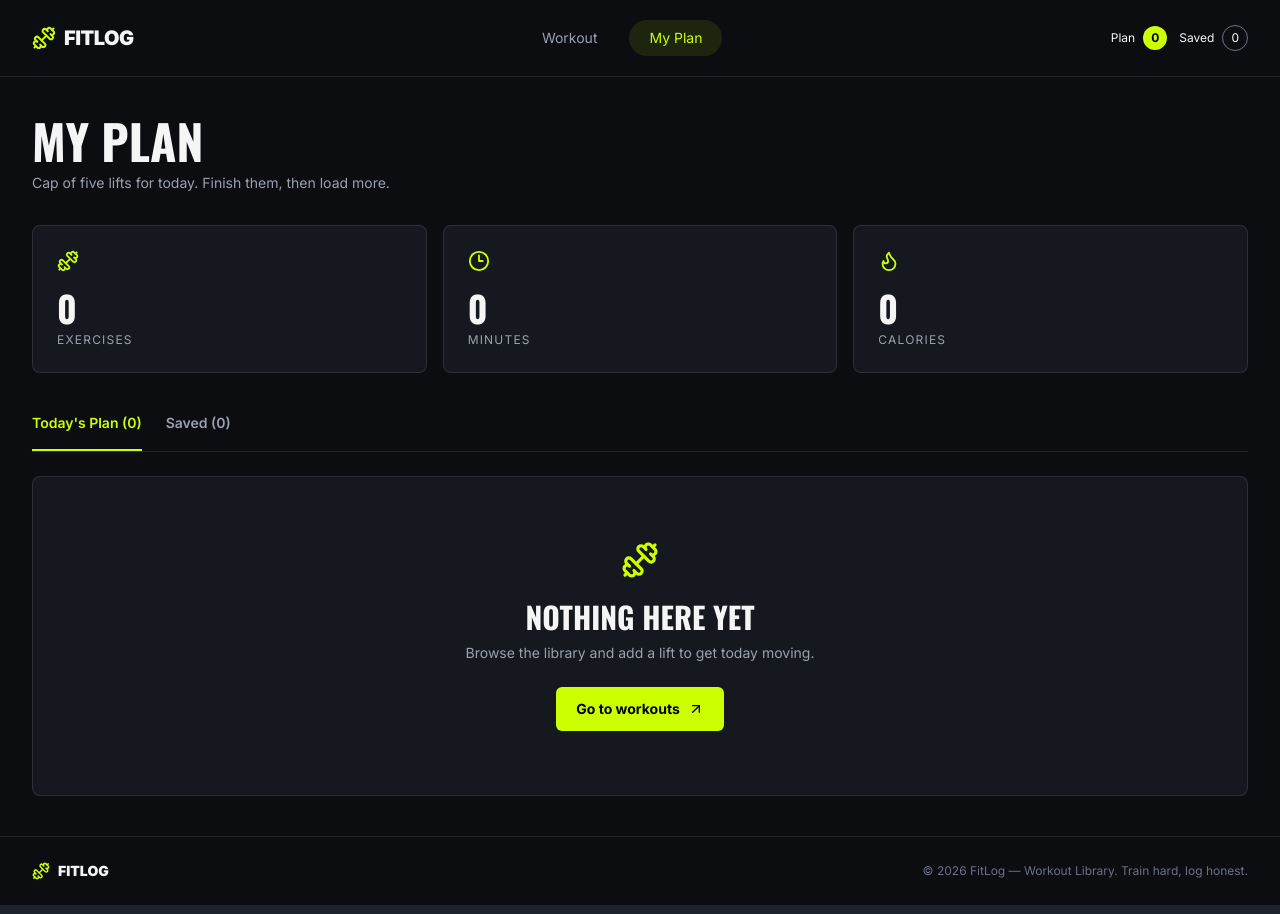
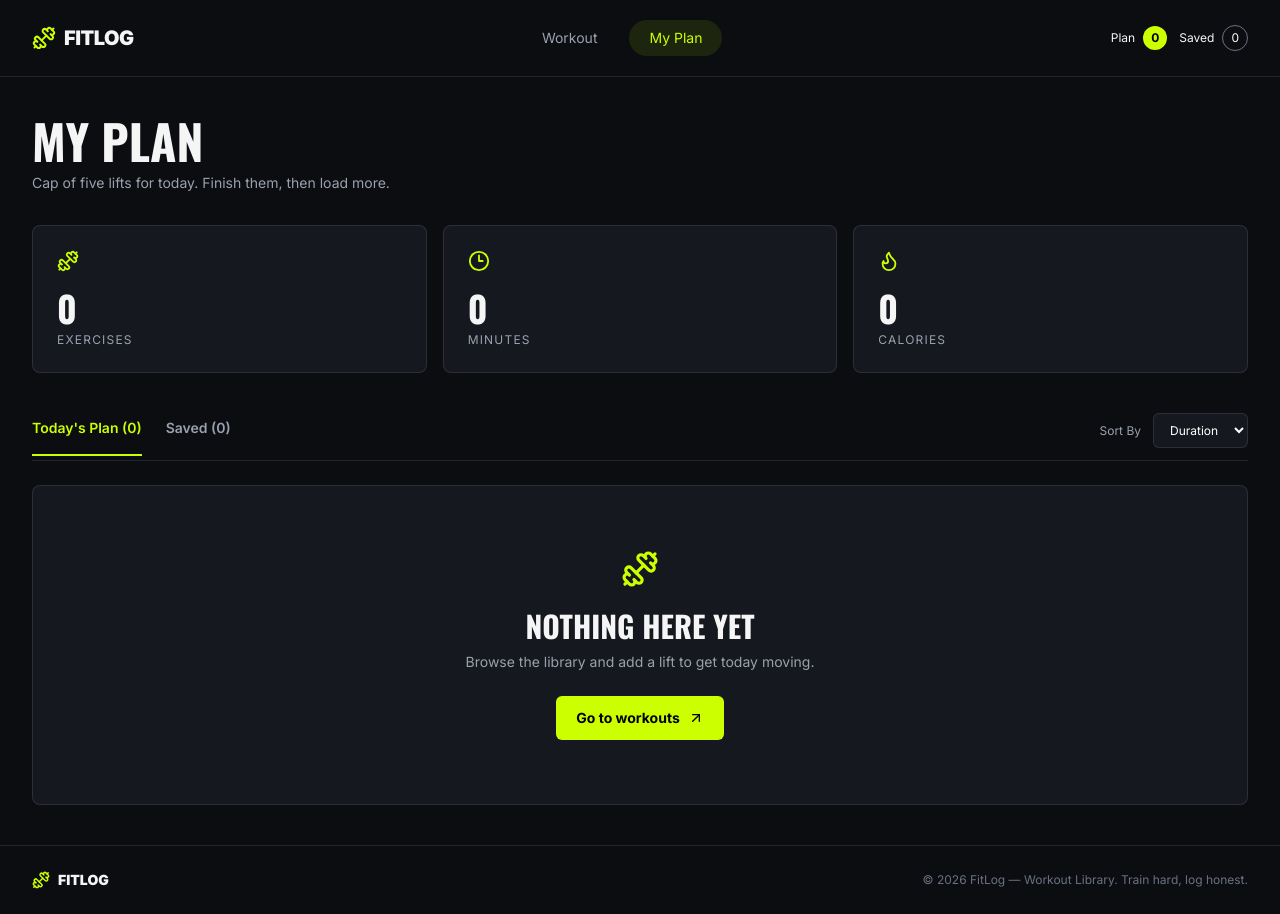
Before and after one commit to Junaid-redart/fitlog-workout-library, a Next.js app: page /my-plan in a window 1280 px wide. Built offline with nearby package versions, Linux system fonts and the light colour scheme.

Commit message:
Fix hydration issue with workout context

```diff
--- a/components/MyPlan.tsx
+++ b/components/MyPlan.tsx
@@ -17,6 +17,7 @@ import { useWorkout } from "@/context/WorkoutContext";
 
 const MyPlan = () => {
     const [activeTab, setActiveTab] = useState("plan");
+    const [sortBy, setSortBy] = useState("duration");
 
     const {
         plan,
@@ -26,18 +27,32 @@ const MyPlan = () => {
         markAsDone,
     } = useWorkout();
 
-  // Calculate stats from today's plan
-  const totalMinutes = plan.reduce(
+    const workouts = activeTab === "plan" ? plan : saved;
+    const sortedWorkouts = [...workouts].sort((a, b) => {
+        if (sortBy === "duration") {
+            return a.duration - b.duration;
+        }
+
+        if (sortBy === "calories") {
+            return b.caloriesBurned - a.caloriesBurned;
+        }
+
+        if (sortBy === "rating") {
+            return b.rating - a.rating;
+        }
+
+        return 0;
+    });
+
+    const totalMinutes = workouts.reduce(
         (total, workout) => total + workout.duration,
         0
     );
 
-  const totalCalories = plan.reduce(
+    const totalCalories = workouts.reduce(
         (total, workout) => total + workout.caloriesBurned,
         0
     );
-
-  const workouts = activeTab === "plan" ? plan : saved;
 
     return (
         <section className="mx-auto max-w-7xl px-4 py-10 md:px-8">
@@ -57,7 +72,7 @@ const MyPlan = () => {
                 <div className="rounded-lg border border-white/10 bg-[#15181e] p-6">
                     <Dumbbell className="text-[#ccff00]" size={22} />
                     <h2 className="mt-4 font-display text-4xl font-bold">
-            {plan.length}
+                        {workouts.length}
                     </h2>
                     <p className="mt-1 text-xs uppercase tracking-widest text-gray-400">
                         Exercises
@@ -85,12 +100,14 @@ const MyPlan = () => {
                 </div>
             </div>
 
-      {/* Tabs */}
-      <div className="mt-10 flex gap-6 border-b border-white/10">
+
+            {/* Tabs and Sorting */}
+            <div className="mt-10 flex flex-wrap items-center justify-between gap-4 border-b border-white/10">
+
+                <div className="flex gap-6">
                     <button
                         onClick={() => setActiveTab("plan")}
-          className={`border-b-2 pb-4 text-sm font-semibold ${
-            activeTab === "plan"
+                        className={`border-b-2 pb-4 text-sm font-semibold ${activeTab === "plan"
                                 ? "border-[#ccff00] text-[#ccff00]"
                                 : "border-transparent text-gray-400"
                             }`}
@@ -100,8 +117,7 @@ const MyPlan = () => {
 
                     <button
                         onClick={() => setActiveTab("saved")}
-          className={`border-b-2 pb-4 text-sm font-semibold ${
-            activeTab === "saved"
+                        className={`border-b-2 pb-4 text-sm font-semibold ${activeTab === "saved"
                                 ? "border-[#ccff00] text-[#ccff00]"
                                 : "border-transparent text-gray-400"
                             }`}
@@ -109,6 +125,25 @@ const MyPlan = () => {
                         Saved ({saved.length})
                     </button>
                 </div>
+
+                <div className="mb-3 flex items-center gap-3">
+                    <label htmlFor="planSort" className="text-xs text-gray-400">
+                        Sort By
+                    </label>
+
+                    <select
+                        id="planSort"
+                        value={sortBy}
+                        onChange={(e) => setSortBy(e.target.value)}
+                        className="rounded-md border border-white/10 bg-[#15181e] px-3 py-2 text-xs text-white"
+                    >
+                        <option value="duration">Duration</option>
+                        <option value="calories">Calories</option>
+                        <option value="rating">Rating</option>
+                    </select>
+                </div>
+            </div>
+
 
             {/* Workout List */}
             <div className="mt-6 space-y-4">
@@ -136,7 +171,7 @@ const MyPlan = () => {
                         </Link>
                     </div>
                 ) : (
-          workouts.map((workout) => (
+                  sortedWorkouts.map((workout) => (
                         <div
                             key={workout.id}
                             className="flex flex-col gap-5 rounded-lg border border-white/10 bg-[#15181e] p-4 md:flex-row md:items-center"
--- a/context/WorkoutContext.tsx
+++ b/context/WorkoutContext.tsx
@@ -1,6 +1,13 @@
+
 "use client";
 
-import { createContext, useContext, useState, useEffect } from "react";
+import {
+  createContext,
+  useContext,
+  useEffect,
+  useState,
+  useSyncExternalStore,
+} from "react";
 import type { ReactNode } from "react";
 import type { IWorkout } from "@/types/workout";
 import { toast } from "react-toastify";
@@ -17,7 +24,7 @@ interface WorkoutContextType {
 
 const WorkoutContext = createContext<WorkoutContextType | null>(null);
 
-
+// Read data from localStorage
 const getStoredWorkouts = (key: string): IWorkout[] => {
   if (typeof window === "undefined") return [];
 
@@ -31,7 +38,18 @@ const getStoredWorkouts = (key: string): IWorkout[] => {
   }
 };
 
+// Check whether the app has hydrated
+const subscribe = () => () => {};
+const getClientSnapshot = () => true;
+const getServerSnapshot = () => false;
+
 export const WorkoutProvider = ({ children }: { children: ReactNode }) => {
+  const hydrated = useSyncExternalStore(
+    subscribe,
+    getClientSnapshot,
+    getServerSnapshot
+  );
+
   const [plan, setPlan] = useState<IWorkout[]>(() =>
     getStoredWorkouts("fitlogPlan")
   );
@@ -40,15 +58,13 @@ export const WorkoutProvider = ({ children }: { children: ReactNode }) => {
     getStoredWorkouts("fitlogSaved")
   );
 
+  // Save data after hydration
+  useEffect(() => {
+    if (!hydrated) return;
 
-  useEffect(() => {
     localStorage.setItem("fitlogPlan", JSON.stringify(plan));
-  }, [plan]);
-
-  useEffect(() => {
     localStorage.setItem("fitlogSaved", JSON.stringify(saved));
-  }, [saved]);
-
+  }, [plan, saved, hydrated]);
 
   const addToPlan = (workout: IWorkout) => {
     const exists = plan.find((item) => item.id === workout.id);
@@ -67,7 +83,6 @@ export const WorkoutProvider = ({ children }: { children: ReactNode }) => {
     toast.success("Added to today's plan!");
   };
 
-
   const saveWorkout = (workout: IWorkout) => {
     const exists = saved.find((item) => item.id === workout.id);
 
@@ -80,26 +95,20 @@ export const WorkoutProvider = ({ children }: { children: ReactNode }) => {
     toast.success("Workout saved!");
   };
 
-
   const removeFromPlan = (id: number) => {
     const updatedPlan = plan.filter((item) => item.id !== id);
-
     setPlan(updatedPlan);
     toast.success("Workout removed from plan!");
   };
 
-
   const removeFromSaved = (id: number) => {
     const updatedSaved = saved.filter((item) => item.id !== id);
-
     setSaved(updatedSaved);
     toast.success("Workout removed from saved!");
   };
 
-
   const markAsDone = (id: number) => {
     const updatedPlan = plan.filter((item) => item.id !== id);
-
     setPlan(updatedPlan);
     toast.success("Workout completed! Great job!");
   };
@@ -107,8 +116,8 @@ export const WorkoutProvider = ({ children }: { children: ReactNode }) => {
   return (
     <WorkoutContext.Provider
       value={{
-        plan,
-        saved,
+        plan: hydrated ? plan : [],
+        saved: hydrated ? saved : [],
         addToPlan,
         saveWorkout,
         removeFromPlan,
@@ -121,7 +130,6 @@ export const WorkoutProvider = ({ children }: { children: ReactNode }) => {
   );
 };
 
-
 export const useWorkout = () => {
   const context = useContext(WorkoutContext);
 
```
Lines whose indentation alone changed are shown as unchanged.
